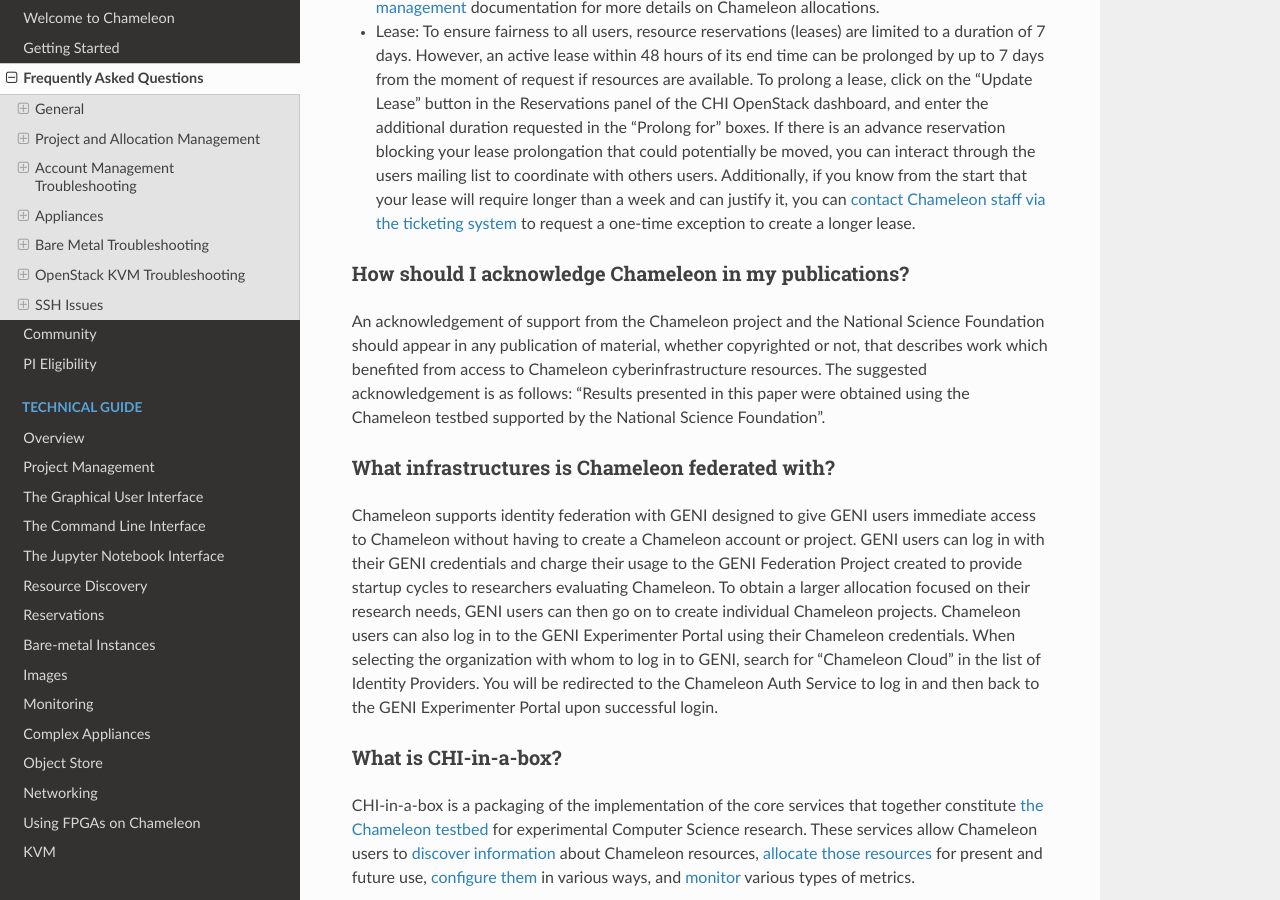
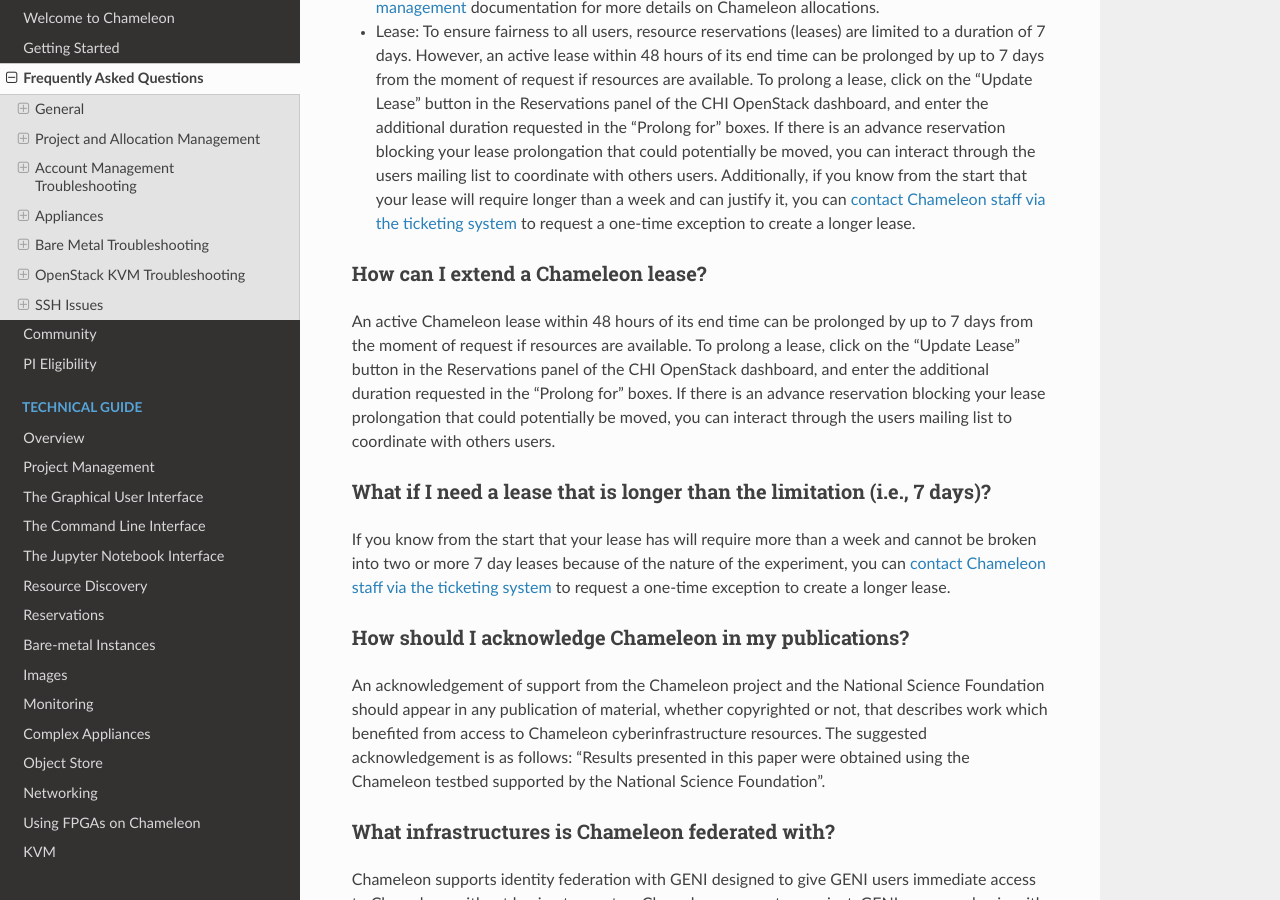
Before and after one commit to ChameleonCloud/docs, a Sphinx documentation site: the page built from source/getting-started/faq.rst, in a window 1280 px wide and 900 px high, scrolled down 1995 px. Built offline with Sphinx 7.4.7 and the Read the Docs theme 2.0.0, drawn with Linux system fonts in a browser that asks for light colours.

Commit message:
added faq sections for lease extension and limit exemptions

```diff
--- a/source/getting-started/faq.rst
+++ b/source/getting-started/faq.rst
@@ -13,6 +13,8 @@ Frequently Asked Questions
     - :ref:`who-can-use-chameleon`
     - :ref:`what-are-best-practices`
     - :ref:`are-there-limitations`
+    - :ref:`extend-lease`
+    - :ref:`lease-limit-exceptions`
     - :ref:`how-to-acknowledge`
     - :ref:`what-infrastructures`
     - :ref:`what-chi-in-a-box`
@@ -135,6 +137,20 @@ We have two types of limitations, introduced to promote fair resource usage to a
 
 - Allocation: Chameleon projects are limited to a per-project allocation currently set to 20,000 service units for 6 months. Allocations can be renewed or extended. See the :ref:`project management <project-management>` documentation for more details on Chameleon allocations.
 - Lease: To ensure fairness to all users, resource reservations (leases) are limited to a duration of 7 days. However, an active lease within 48 hours of its end time can be prolonged by up to 7 days from the moment of request if resources are available. To prolong a lease, click on the “Update Lease” button in the Reservations panel of the CHI OpenStack dashboard, and enter the additional duration requested in the “Prolong for” boxes. If there is an advance reservation blocking your lease prolongation that could potentially be moved, you can interact through the users mailing list to coordinate with others users. Additionally, if you know from the start that your lease will require longer than a week and can justify it, you can `contact Chameleon staff via the ticketing system <https://www.chameleoncloud.org/user/help/ticket/new/>`_ to request a one-time exception to create a longer lease.
+
+.. _extend-lease:
+
+How can I extend a Chameleon lease?
+________________________________________________
+
+An active Chameleon lease within 48 hours of its end time can be prolonged by up to 7 days from the moment of request if resources are available. To prolong a lease, click on the “Update Lease” button in the Reservations panel of the CHI OpenStack dashboard, and enter the additional duration requested in the “Prolong for” boxes. If there is an advance reservation blocking your lease prolongation that could potentially be moved, you can interact through the users mailing list to coordinate with others users.
+
+.. _lease-limit-exceptions:
+
+What if I need a lease that is longer than the limitation (i.e., 7 days)?
+________________________________________________
+
+If you know from the start that your lease has will require more than a week and cannot be broken into two or more 7 day leases because of the nature of the experiment, you can `contact Chameleon staff via the ticketing system <https://www.chameleoncloud.org/user/help/ticket/new/>`_ to request a one-time exception to create a longer lease.
 
 .. _how-to-acknowledge:
 
```
